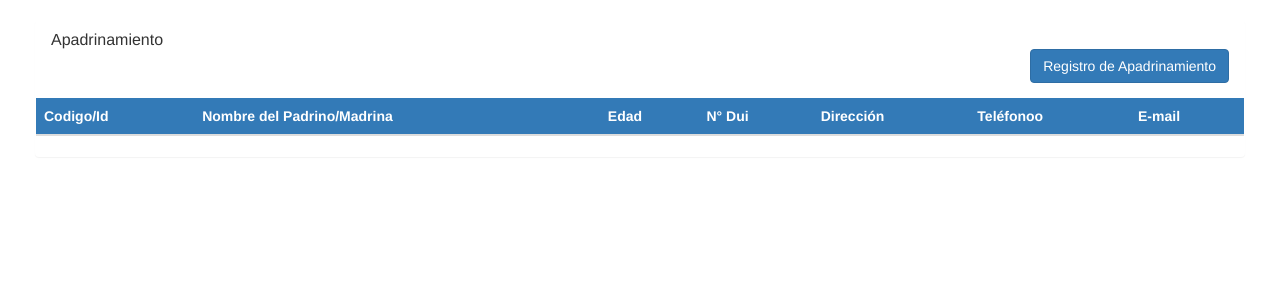
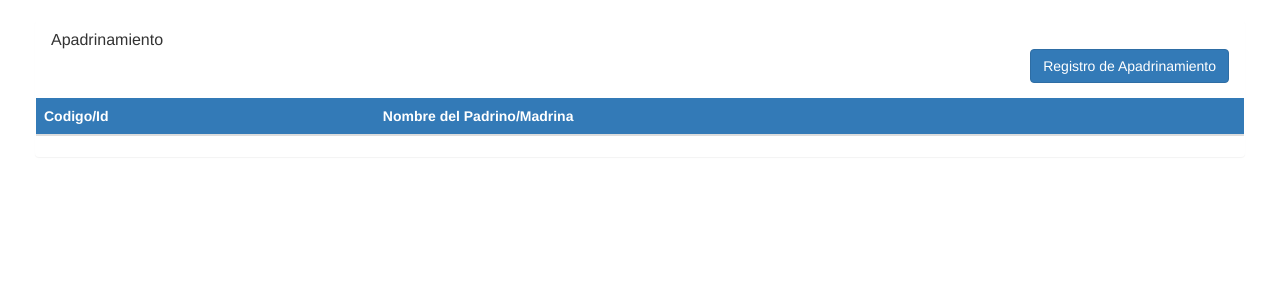
Before and after one commit to merino92/patita, a PHP site: page /vistas/Apadrinamiento/index.php in a window 1280 px wide. Shown: the part 50-350 px from the top of the page. Run offline with PHP 8.4, Linux system fonts and the light colour scheme; the visitor is signed in with stand-in values (Sample User, id 1); data that the repository does not hold is empty; some libraries are stand-ins or nearby versions; some web fonts are replaced.

Commit message:
vistapadrino

```diff
--- a/vistas/Apadrinamiento/index.php
+++ b/vistas/Apadrinamiento/index.php
@@ -21,12 +21,6 @@ require_once "../../vistas/base/base.php";
               <tr class="bg-primary">
                 <th>Codigo/Id</th>
                 <th>Nombre del Padrino/Madrina</th>
-                <th>Edad</th>
-                <th>N° Dui</th>
-                <th>Dirección</th>
-                <th>Teléfonoo</th>
-                <th>E-mail</th>
-
               </tr>
 
               <tbody id="tabla1" class="tbody" ></tbody>
@@ -78,49 +72,6 @@ require_once "../../vistas/base/base.php";
                <input name="nombres" id="nombres" class="form-control" type="text" placeholder="Nombres">
            </div>
        </div>
-       <div class="form-group">
-           <label for="edad" class="col-sm-3 control-label">Edad</label>
-           <div class="col-sm-8">
-               <input name="edad" id="edad" class="form-control" type="text" placeholder="Edad">
-           </div>
-       </div>
-       <div class="form-group">
-           <label for="dui" class="col-sm-3 control-label">N° Dui</label>
-           <div class="col-sm-8">
-               <input name="dui" id="dui" class="form-control" type="text" placeholder="N° Dui">
-           </div>
-         </div>
-       <div class="form-group">
-           <label for="direccion" class="col-sm-3 control-label">Dirección</label>
-           <div class="col-sm-8">
-               <input name="direccion" id="direccion" class="form-control" type="text" placeholder="Dirección">
-           </div>
-       </div>
-       <div class="form-group">
-           <label for="telefono" class="col-sm-3 control-label">Teléfono</label>
-           <div class="col-sm-8">
-               <input name="telefono" id="telefono" class="form-control" type="text" placeholder="Teléfono">
-           </div>
-       </div>
-
-         <div class="form-group">
-             <label for="email" class="col-sm-3 control-label">E-mail</label>
-             <div class="col-sm-8">
-                 <input name="email" id="email" class="form-control" type="email" placeholder="E-mail">
-             </div>
-         </div>
-         <div class="form-group">
-             <label for="email" class="col-sm-3 control-label">Departamento</label>
-             <div class="col-sm-8">
-                 <select class="form-control" id="depar" name="depar"></select>
-             </div>
-         </div>
-         <div class="form-group">
-             <label for="email" class="col-sm-3 control-label">Municipio</label>
-             <div class="col-sm-8">
-                <select class="form-control" id="municipio" name="municipio"></select>
-             </div>
-         </div>
 
      </div>
 
```
